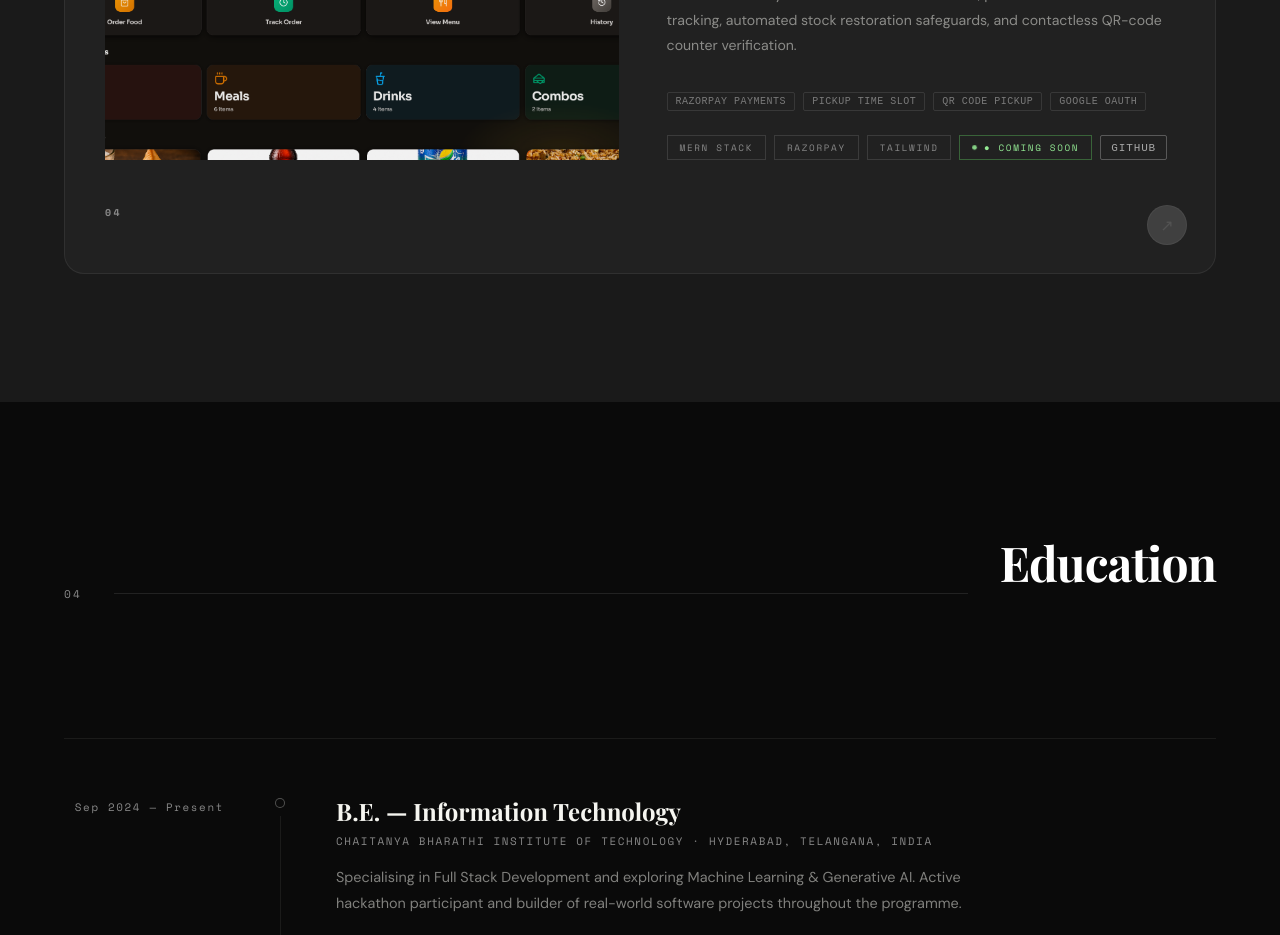
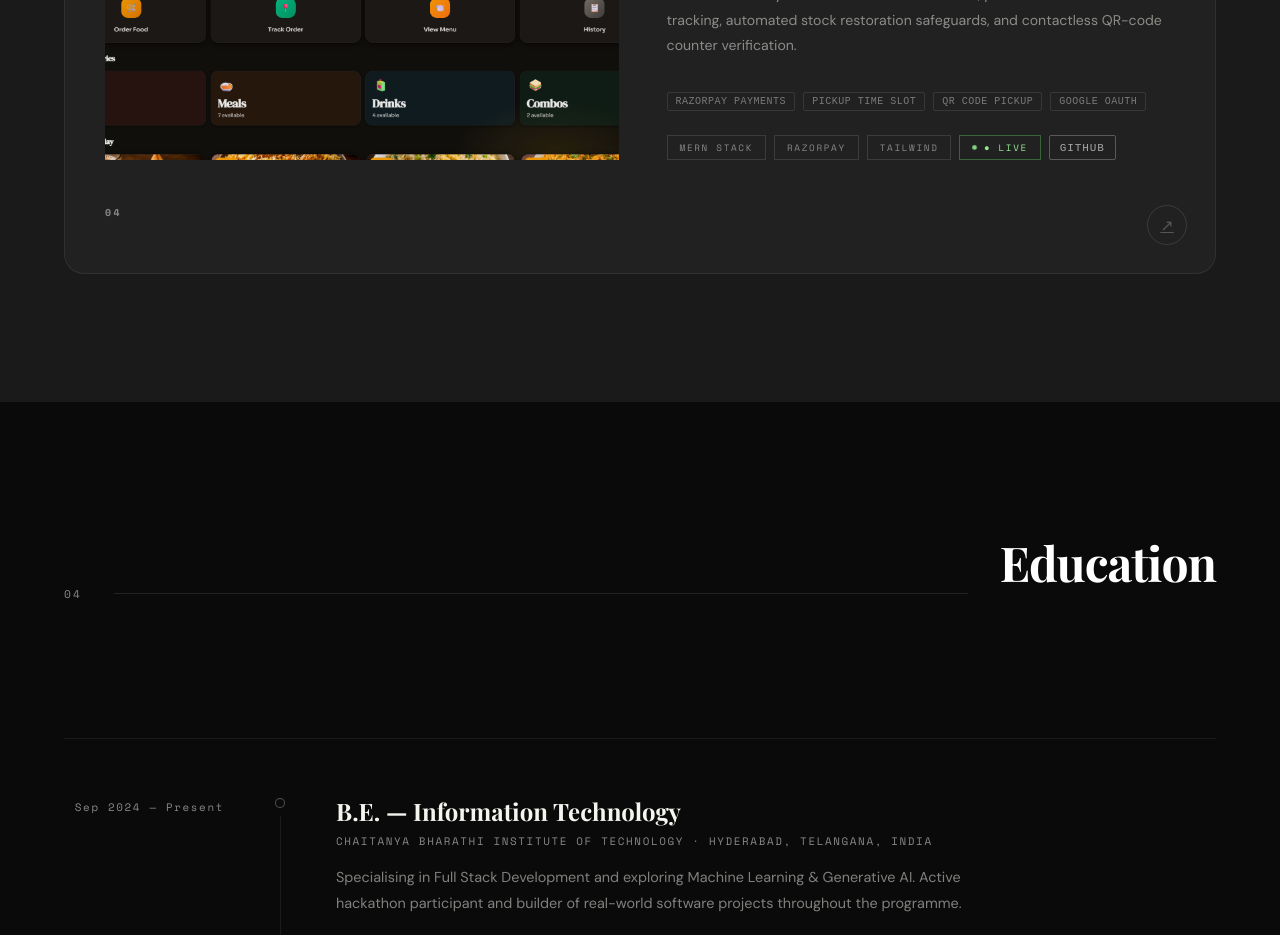
Before and after one commit to Addagudi-Sathvik/Portfolio, a React (Vite) app in the folder frontend/: page / in a window 1280 px wide. Shown: the part 5460-6395 px from the top of the page. Built offline with nearby package versions, Linux system fonts and the light colour scheme.

Commit message:
feat: add live deployment link for smart canteen project

```diff
--- a/frontend/src/components/PortfolioContent.jsx
+++ b/frontend/src/components/PortfolioContent.jsx
@@ -539,6 +539,7 @@ export default function PortfolioContent() {
             </a>
           </div>
 
+          {/* Project 4 — Smart Canteen Management System */}
           <div className="project-item reveal reveal-delay-3">
             <img
               src="/projects/project4.png"
@@ -572,7 +573,7 @@ export default function PortfolioContent() {
                 <span className="project-tag">MERN Stack</span>
                 <span className="project-tag">Razorpay</span>
                 <span className="project-tag">Tailwind</span>
-      <span className="project-tag-live">{'\u25CF'} Coming Soon</span>
+                <span className="project-tag-live">{'\u25CF'} Live</span> {/* ✅ Updated from "Coming Soon" to "Live" */}
 
                 <a
                   className="project-tag-github"
@@ -586,14 +587,16 @@ export default function PortfolioContent() {
               </div>
             </div>
 
-  <button
+            {/* ✅ Changed button to functional anchor tag with your Vercel link */}
+            <a
               className="project-arrow"
-    disabled
-    style={{ cursor: 'not-allowed', opacity: 0.5 }}
+              href="https://smart-canteen-management-system-two.vercel.app/"
+              target="_blank"
+              rel="noopener noreferrer"
               onClick={(e) => e.stopPropagation()}
             >
               {'\u2197'}
-  </button>
+            </a>
           </div>
 
         </div>
```
Also changed, not shown: frontend/public/projects/project4.png. Lines whose indentation alone changed are shown as unchanged.
